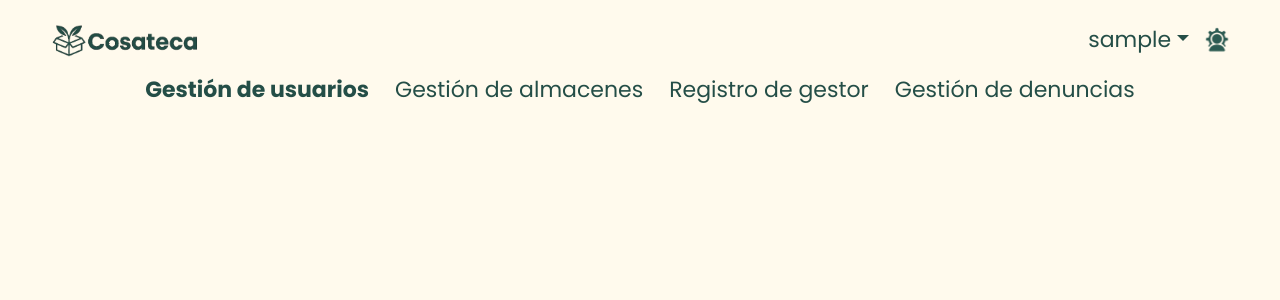
After one commit to COSATECA-TFG/Cosateca, a Django app: page /gestion_usuarios_administrador in a window 1280 px wide. The commit adds this page. Shown: the top 300 px of the page. Run offline with Django 5.2, Linux system fonts and the light colour scheme; the visitor is signed in with stand-in values (Sample User, id 1).

Commit message:
feat: Ya se puede iniciar sesión como administrador

```diff
--- a/cosateca/core/decorators.py
+++ b/cosateca/core/decorators.py
@@ -10,7 +10,7 @@ def usuario_required(view_func):
     """
     @wraps(view_func)
     def wrapper(request, *args, **kwargs):
-        if not request.user.is_authenticated:
+        if not request.user.is_authenticated or request.user.is_staff:
             return redirect('home')
 
         try:
--- a/cosateca/core/static/core/css/style.css
+++ b/cosateca/core/static/core/css/style.css
@@ -88,6 +88,10 @@ body {
   width: 10% !important;
 }
 
+.user_icon_admin {
+  width: 8% !important;
+}
+
 a:focus {
     outline: none !important;
 }
--- /dev/null
+++ b/cosateca/core/templates/header_admin.html
@@ -0,0 +1,37 @@
+<header class="ms-5 me-5 mt-3">
+  <div class="row justify-content-between align-items-center">
+    <div class="col-4">
+      <div class="img_wrapper">
+        <a href="/">
+          <img src="../static/img/cosateca_imagotipo.png" alt="logo" class="imagotipo">
+        </a>
+      </div>
+    </div>
+    <div class="col-4"></div>
+    <div class="col-4 d-flex justify-content-end align-items-center">
+      {% if user.is_authenticated %}
+
+        <a  class="btn boton_header_inicio dropdown-toggle" data-bs-toggle="dropdown">{{ user.username }}</a>
+        <img src="../static/img/logo_admin.png" alt="user icon" class="user_icon_admin">
+
+        <ul class="dropdown-menu">
+          <li><a class="dropdown-item" href="/cerrar_sesion">Cerrar sesión</a></li>
+
+        </ul>
+
+
+
+
+      {% endif %}
+    </div>
+  </div>
+
+  <div class="row">
+    <div class="col-12 d-flex justify-content-center menu_header">
+      <a href="/gestion_usuarios_administrador" class="btn boton_header_inicio {% if request.path == '/gestion_usuarios_administrador' %}fw-bold{% endif %}">Gestión de usuarios</a>
+      <a href="/gestion_almacenes_administrador" class="btn boton_header_inicio {% if request.path == '/gestion_almacenes_administrador' %}fw-bold{% endif %}">Gestión de almacenes</a>
+      <a href="/registro_gestor" class="btn boton_header_inicio {% if request.path == '/registro_gestor' %}fw-bold{% endif %}">Registro de gestor</a>
+      <a href="/gestion_denuncias_administrador" class="btn boton_header_inicio {% if request.path == '/gestion_denuncias_administrador' %}fw-bold{% endif %}">Gestión de denuncias</a>
+    </div>
+  </div>
+</header>
--- a/cosateca/core/templates/home.html
+++ b/cosateca/core/templates/home.html
@@ -31,7 +31,9 @@
         <p>Comparte objetos, reduce tu huella de carbono</p>
 
         <div class="botonera_inicio w-100">
-            {% if user.is_authenticated and user.gestor %}
+            {% if user.is_authenticated and user.is_staff %}
+            <a href="/gestion_usuarios_administrador" class="btn boton_inicio me-4">Comenzar</a>
+            {% elif user.is_authenticated and user.gestor %}
             <a href="/gestion_reservas_gestor" class="btn boton_inicio me-4">Comenzar</a>
             {% elif user.is_authenticated %}
             <a href="/menu" class="btn boton_inicio me-4">Comenzar</a>
--- /dev/null
+++ b/cosateca/usuario/templates/gestion_usuarios_administrador.html
@@ -0,0 +1,7 @@
+{% extends "base.html" %}
+{% block title %}Cuestionario de preferencias{% endblock %}
+{% block content %}
+
+{% include "header_admin.html" %}
+
+{% endblock %}
--- a/cosateca/usuario/urls.py
+++ b/cosateca/usuario/urls.py
@@ -19,6 +19,9 @@ urlpatterns = [
 
     path('amonestar_usuario/<int:usuario_id>', views.amonestar_usuario, name='amonestar_usuario'),
 
+    path('gestion_usuarios_administrador', views.gestion_usuarios_administrador, name='gestion_usuarios_administrador'),
+
+
 
 
 
--- a/cosateca/usuario/views.py
+++ b/cosateca/usuario/views.py
@@ -63,7 +63,11 @@ def inicio_sesion(request):
             contraseña = form.cleaned_data['contraseña']
             usuario_autenticado = authenticate(request, username=nombre_usuario, password=contraseña)
 
-            if usuario_autenticado is not None and not hasattr(usuario_autenticado, 'gestor'):
+            if(usuario_autenticado is not None and usuario_autenticado.is_staff):
+                login(request, usuario_autenticado)
+                return redirect('gestion_usuarios_administrador')
+
+            elif usuario_autenticado is not None and not hasattr(usuario_autenticado, 'gestor'):
                 try:
                     usuario_autenticado.preferencia
                     login(request, usuario_autenticado)
@@ -74,6 +78,8 @@ def inicio_sesion(request):
             elif(usuario_autenticado is not None and hasattr(usuario_autenticado, 'gestor')):
                 login(request, usuario_autenticado)
                 return redirect('gestion_reserva_gestor')
+
+
 
     else:
         form = InicioSesionForm()
@@ -168,6 +174,9 @@ def eliminar_objeto_lista_deseos(request, objeto_id):
 @login_required
 def detalles_usuario(request):
     usuario = request.user
+
+    if request.user.is_staff:
+        return redirect('home')
 
 
     if request.method == 'POST':
@@ -328,3 +337,12 @@ def amonestar_usuario(request, usuario_id):
         messages.error(request, "Usuario no encontrado.")
 
     return redirect('gestion_reserva_gestor')
+
+#------------------------------------------------------------------------------------------------------------------------------------
+
+#Funcionalidades relacionadas con el administrador
+
+#------------------------------------------------------------------------------------------------------------------------------------
+
+def gestion_usuarios_administrador(request):
+    return render(request, 'gestion_usuarios_administrador.html')
```
Also changed, not shown: cosateca/core/static/img/logo_admin.png (added).
